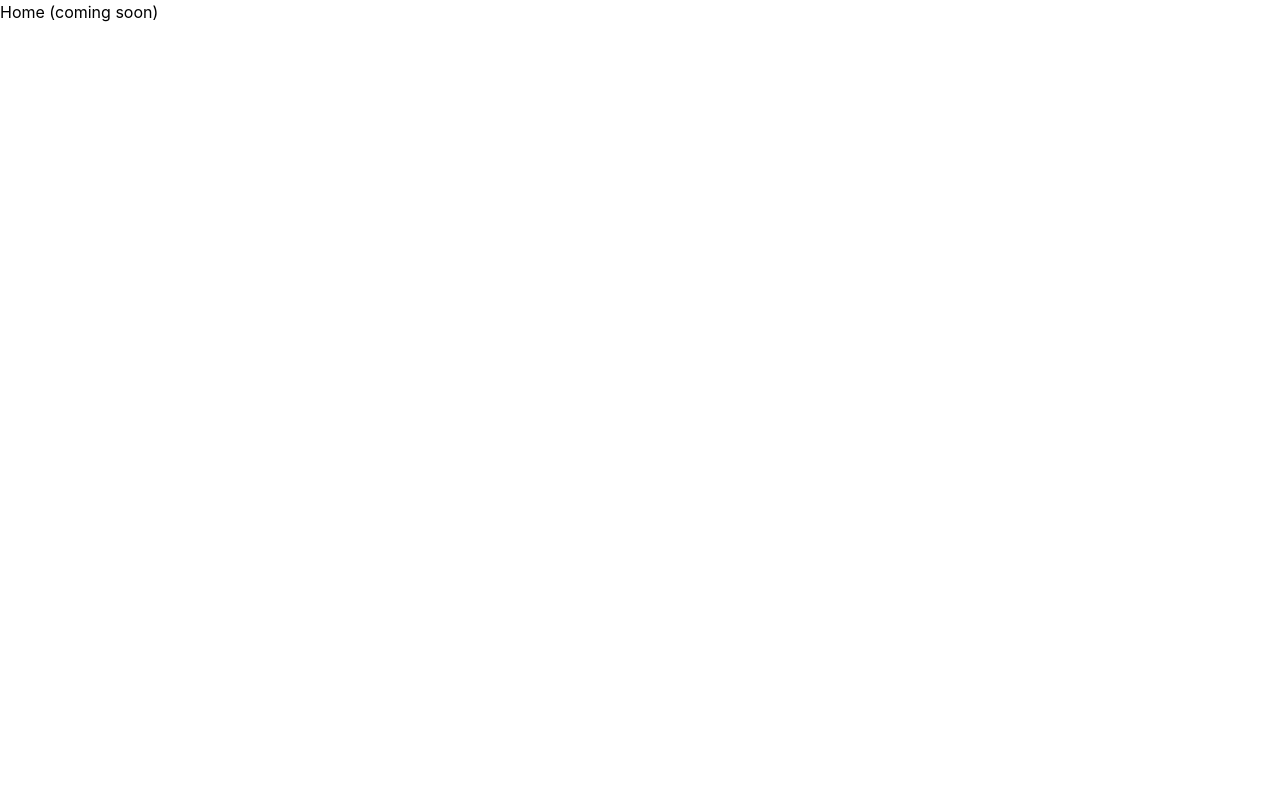
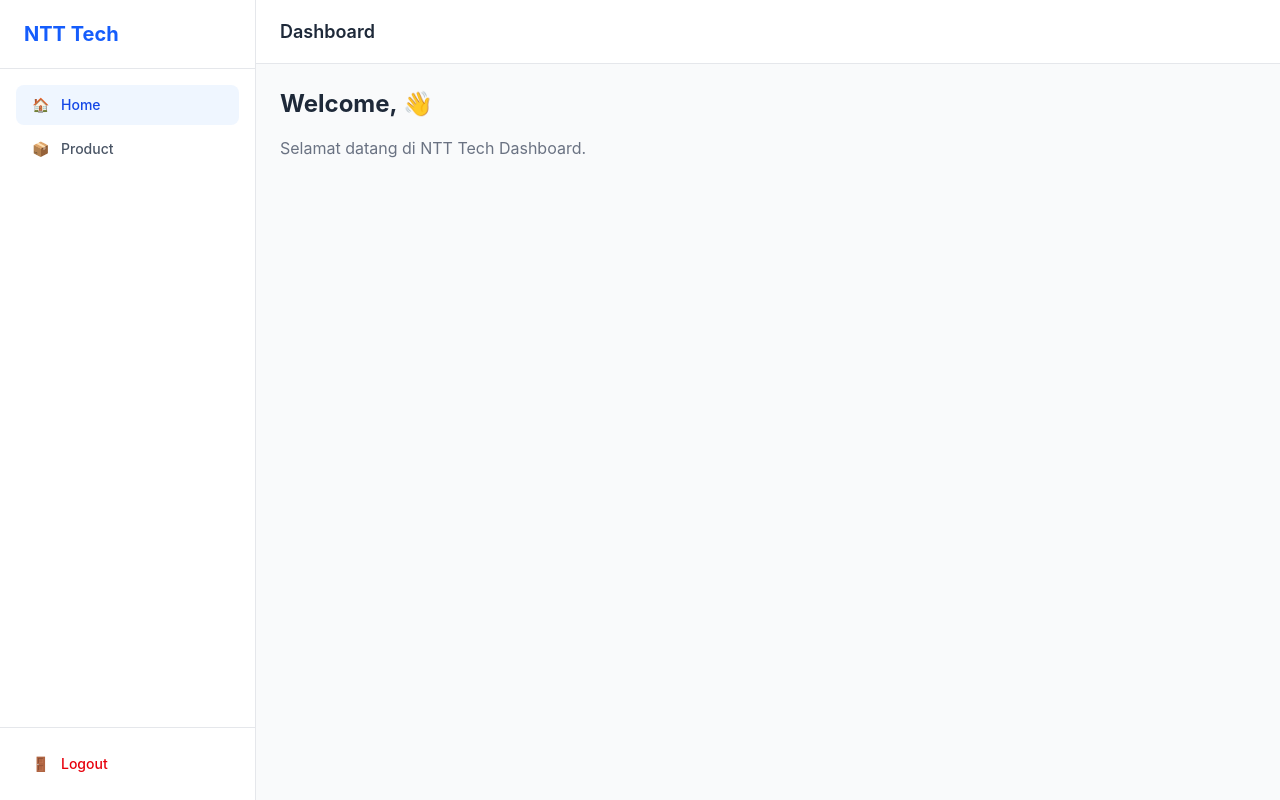
Before and after one commit to muelava/ntt-tech-fe, a React (Vite) app: page / in a window 1280 px wide. Built offline with nearby package versions, Linux system fonts and the light colour scheme; sample sign-in values are in the browser's storage.

Commit message:
feat: add dashboard layout with sidebar and navbar

```diff
--- /dev/null
+++ b/src/components/organisms/Navbar.tsx
@@ -0,0 +1,19 @@
+import { useAuthStore } from "@/stores/useAuthStore";
+
+export default function Navbar() {
+  const user = useAuthStore((s) => s.user);
+
+  return (
+    <header className="h-16 bg-white border-b border-gray-200 flex items-center justify-between px-6">
+      <h1 className="text-lg font-semibold text-gray-800">Dashboard</h1>
+      {user && (
+        <div className="flex items-center gap-3">
+          <img src={user.image} alt={user.firstName} className="w-8 h-8 rounded-full object-cover" />
+          <span className="text-sm text-gray-600">
+            {user.firstName} {user.lastName}
+          </span>
+        </div>
+      )}
+    </header>
+  );
+}
--- /dev/null
+++ b/src/components/organisms/Sidebar.tsx
@@ -0,0 +1,41 @@
+import { NavLink, useNavigate } from "react-router-dom";
+import { useAuthStore } from "@/stores/useAuthStore";
+
+const menuItems = [
+  { path: "/", label: "Home", icon: "🏠" },
+  { path: "/products", label: "Product", icon: "📦" },
+];
+
+export default function Sidebar() {
+  const navigate = useNavigate();
+  const logout = useAuthStore((s) => s.logout);
+
+  const handleLogout = () => {
+    logout();
+    navigate("/login");
+  };
+
+  return (
+    <aside className="w-64 bg-white border-r border-gray-200 min-h-screen flex flex-col">
+      <div className="px-6 py-5 border-b border-gray-200">
+        <h2 className="text-xl font-bold text-blue-600">NTT Tech</h2>
+      </div>
+
+      <nav className="flex-1 px-4 py-4 space-y-1">
+        {menuItems.map((item) => (
+          <NavLink key={item.path} to={item.path} end={item.path === "/"} className={({ isActive }) => `flex items-center gap-3 px-4 py-2.5 rounded-lg text-sm font-medium transition-colors ${isActive ? "bg-blue-50 text-blue-700" : "text-gray-600 hover:bg-gray-100"}`}>
+            <span>{item.icon}</span>
+            {item.label}
+          </NavLink>
+        ))}
+      </nav>
+
+      <div className="px-4 py-4 border-t border-gray-200">
+        <button onClick={handleLogout} className="flex items-center gap-3 px-4 py-2.5 rounded-lg text-sm font-medium text-red-600 hover:bg-red-50 transition-colors w-full cursor-pointer">
+          <span>🚪</span>
+          Logout
+        </button>
+      </div>
+    </aside>
+  );
+}
--- /dev/null
+++ b/src/components/templates/DashboardLayout.tsx
@@ -0,0 +1,17 @@
+import { Outlet } from "react-router-dom";
+import Sidebar from "@/components/organisms/Sidebar";
+import Navbar from "@/components/organisms/Navbar";
+
+export default function DashboardLayout() {
+  return (
+    <div className="flex min-h-screen bg-gray-50">
+      <Sidebar />
+      <div className="flex-1 flex flex-col">
+        <Navbar />
+        <main className="flex-1 p-6">
+          <Outlet />
+        </main>
+      </div>
+    </div>
+  );
+}
--- /dev/null
+++ b/src/pages/HomePage.tsx
@@ -0,0 +1,14 @@
+import { useAuthStore } from "@/stores/useAuthStore";
+
+export default function HomePage() {
+  const user = useAuthStore((s) => s.user);
+
+  return (
+    <div>
+      <h2 className="text-2xl font-bold text-gray-800 mb-4">
+        Welcome, {user?.firstName} {user?.lastName} 👋
+      </h2>
+      <p className="text-gray-500">Selamat datang di NTT Tech Dashboard.</p>
+    </div>
+  );
+}
--- a/src/routes/AppRoutes.tsx
+++ b/src/routes/AppRoutes.tsx
@@ -1,13 +1,17 @@
 import { Routes, Route, Navigate } from "react-router-dom";
 import PrivateRoute from "./PrivateRoute";
+import DashboardLayout from "@/components/templates/DashboardLayout";
 import LoginPage from "@/pages/LoginPage";
+import HomePage from "@/pages/HomePage";
 
 export default function AppRoutes() {
   return (
     <Routes>
       <Route path="/login" element={<LoginPage />} />
       <Route element={<PrivateRoute />}>
-        <Route path="/" element={<div>Home (coming soon)</div>} />
+        <Route element={<DashboardLayout />}>
+          <Route path="/" element={<HomePage />} />
+        </Route>
       </Route>
       <Route path="*" element={<Navigate to="/" replace />} />
     </Routes>
```
